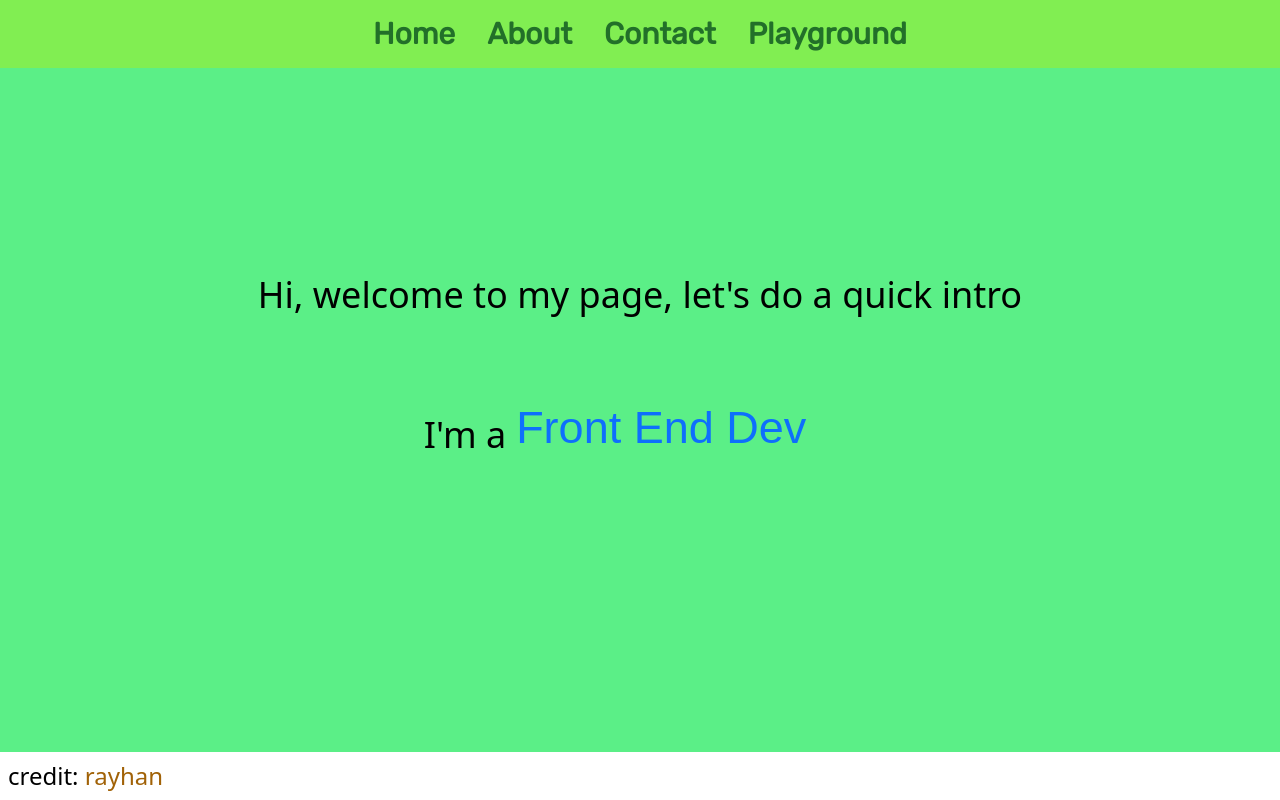
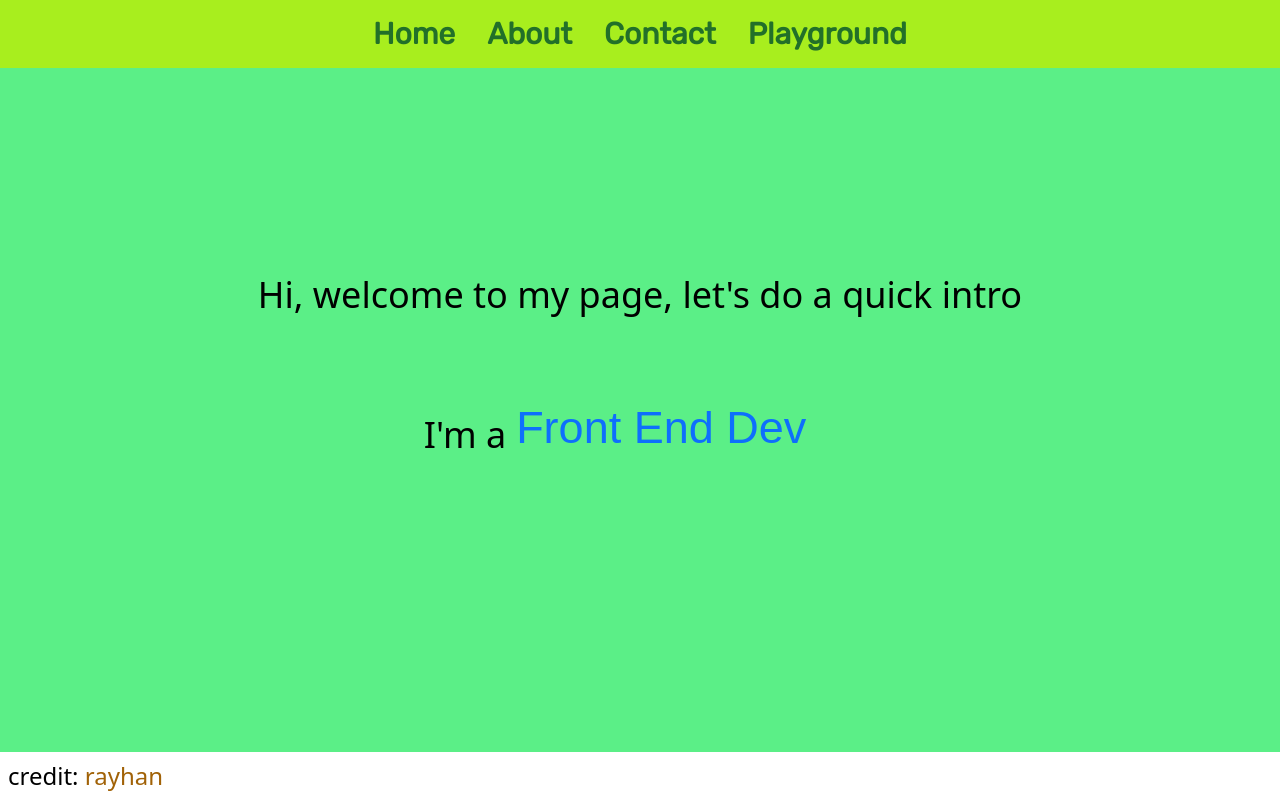
Before and after one commit to rayzio-jax/lms-nuxtjs2, a Nuxt app: page / in a window 1280 px wide. Built offline with nearby package versions, Linux system fonts and the light colour scheme.

Commit message:
update: change coloring

```diff
--- a/components/NavBar.vue
+++ b/components/NavBar.vue
@@ -1,6 +1,6 @@
 <template>
     <div
-        class="bg-[#A8EE1E]/[0.5] rubik-font w-full absolute top-0 py-4 flex text-xl gap-x-8 justify-center text-[#227029] md:text-2xl lg:text-3xl dark:bg-[#789146]/[0.5] dark:text-white">
+        class="bg-[#A8EE1E] rubik-font w-full absolute top-0 py-4 flex text-xl gap-x-8 justify-center text-[#227029] md:text-2xl lg:text-3xl dark:bg-[#789146] dark:text-white">
         <router-link to="/">Home</router-link>
         <router-link to="/about">About</router-link>
         <router-link to="/contact">Contact</router-link>
```
